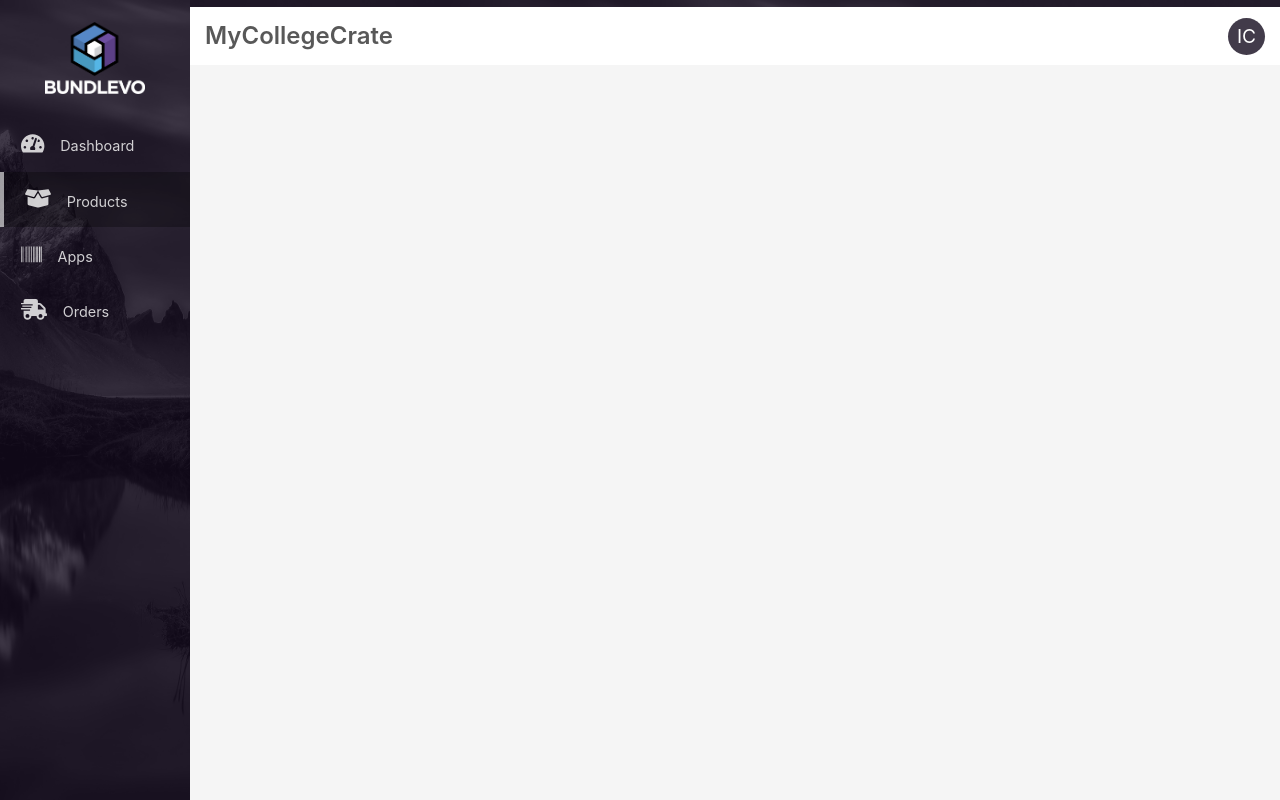
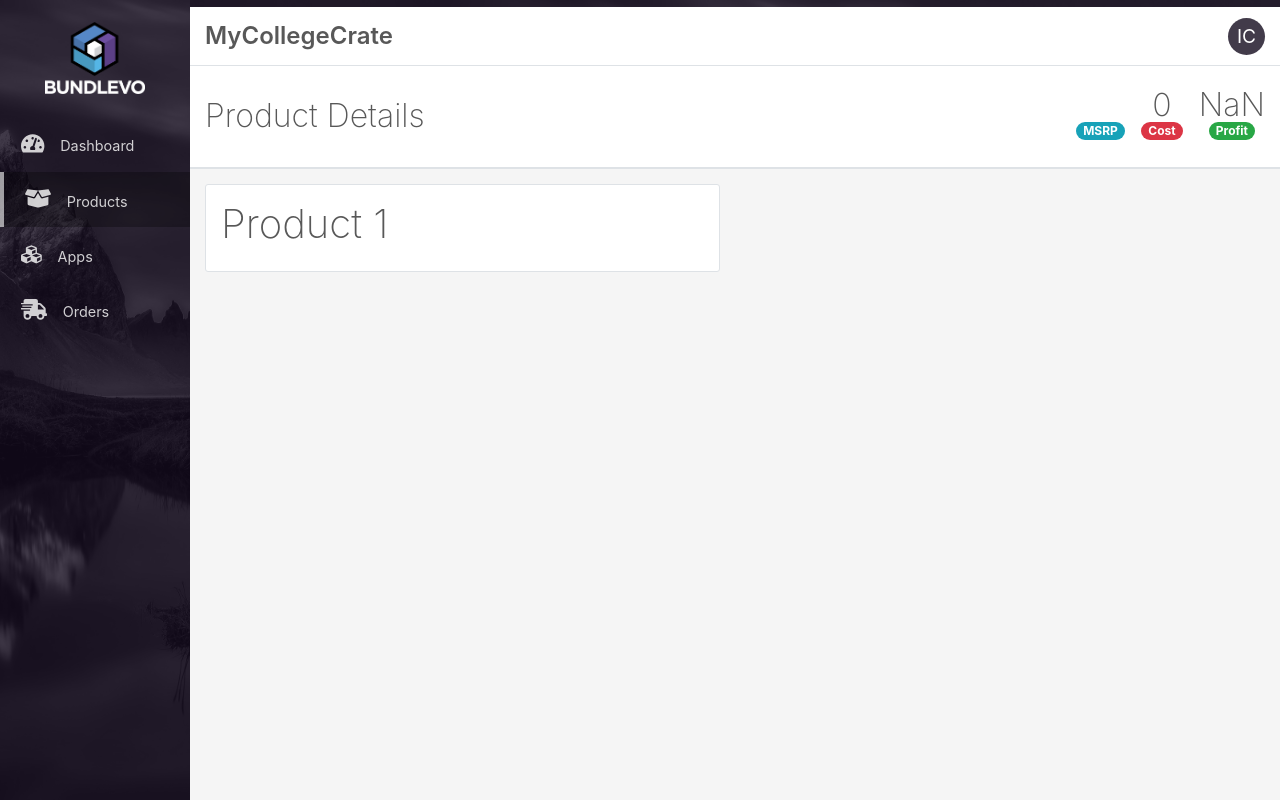
Before and after one commit to iCramer/cratevision-react, a React (Create React App) app: page /products/1 in a window 1280 px wide. Built offline with nearby package versions, Linux system fonts and the light colour scheme; no server answers; sample sign-in values are in the browser's storage.

Commit message:
created product details page

```diff
--- a/src/Auth/Login.js
+++ b/src/Auth/Login.js
@@ -5,6 +5,7 @@ import axios from 'axios'
 import { Panel } from '../components/Panel';
 import { Input } from '../components/Input';
 import logo from '../assets/images/logo.png';
+import httpService from '../services/api';
 
 export class Login extends Component {
   constructor(props) {
@@ -19,18 +20,18 @@ export class Login extends Component {
 
   setFormValues = (evt, field) => {
     this.setState({
-      [`${field}`]: evt.target.value
+      [field]: evt.target.value
     });
   }
 
   submitForm = () => {
-    let body = { username: this.state.email, password: this.state.password };
+    const body = { username: this.state.email, password: this.state.password };
 
-    axios.post('http://my.bundlevo.com/login', body).then(resp => {
+    httpService.API.post('login', body).then(resp => {
       const token = resp.headers.authorization;
       localStorage.setItem('jwt', token);
       this.setState({loginSuccess: true});
-    }, error => {
+    }).catch( error => {
       console.log(error)
     });
   }
--- a/src/Icons.js
+++ b/src/Icons.js
@@ -3,7 +3,7 @@ import { library } from '@fortawesome/fontawesome-svg-core';
 //Font Awesome Icons
 import {
   faTachometerAlt,
-  faBarcode,
+  faCubes,
   faBoxOpen,
   faBox,
   faShippingFast,
@@ -16,7 +16,7 @@ import {
 
 library.add(
   faTachometerAlt,
-  faBarcode,
+  faCubes,
   faBoxOpen,
   faBox,
   faShippingFast,
--- a/src/MainApp/MainApp.js
+++ b/src/MainApp/MainApp.js
@@ -6,6 +6,7 @@ import { SideNav } from '../components/SideNav';
 import { TopBar } from '../components/TopBar';
 import { Dashboard } from './Dashboard';
 import { Products } from './Products';
+import { ProductDetails } from './ProductDetails';
 import { Orders } from './Orders';
 
 export class MainApp extends Component {
@@ -19,6 +20,7 @@ export class MainApp extends Component {
               <Switch>
                 <PrivateRoute exact path="/dashboard" component={ Dashboard } />
                 <PrivateRoute exact path="/products" component={ Products } />
+                <PrivateRoute exact path="/products/:id" component={ ProductDetails } />
                 <PrivateRoute exact path="/orders" component={ Orders } />
                 <PrivateRoute exact path="/">
                   <Redirect to="/dashboard" />
--- /dev/null
+++ b/src/MainApp/ProductDetails.js
@@ -0,0 +1,74 @@
+import React, { Component, Fragment } from 'react';
+
+import { TitleBar } from '../components/TitleBar';
+import { Panel } from '../components/Panel';
+import { Table } from '../components/Table';
+import API from '../services/api';
+
+export class ProductDetails extends Component {
+  constructor(props) {
+    super(props);
+
+    this.state = {
+      id: this.props.match.params.id,
+      product: {},
+      cost: 0
+    }
+
+    this.getProduct();
+  }
+
+  getProduct() {
+    API.get('product/' + this.state.id).then(resp => {
+      this.setState({ product: resp.data });
+      this.calculateCost();
+    }).catch(error => {
+      console.log(error.response)
+    });
+  }
+
+  calculateCost() {
+    let fees = 0;
+    this.state.product.fees.forEach( fee => {
+      fees += fee.price;
+    });
+
+    let prodItemsCost = 0;
+    this.state.product.productItemQuantities.forEach( item => {
+      prodItemsCost += item.productItem.itemCost;
+    });
+
+    this.setState({ cost: (fees + prodItemsCost).toFixed(2)});
+  }
+
+  render() {
+    let product = this.state.product;
+    return (
+      <Fragment>
+        <TitleBar title="Product Details">
+          <div className="calc-group">
+            <span className="h2">{product.msrp}</span>
+            <span className="badge badge-pill badge-info">MSRP</span>
+          </div>
+          <div className="calc-group">
+            <span className="h2">{this.state.cost}</span>
+            <span className="badge badge-pill badge-danger">Cost</span>
+          </div>
+          <div className="calc-group">
+            <span className="h2">{product.mspr - this.state.cost}</span>
+            <span className="badge badge-pill badge-success">Profit</span>
+          </div>
+        </TitleBar>
+        <div className="container-fluid">
+          <div className="row">
+            <div className="col-sm-6">
+              <Panel>
+                <h1>Product {this.state.id}</h1>
+              </Panel>
+            </div>
+          </div>
+        </div>
+      </Fragment>
+    )
+  }
+}
--- a/src/MainApp/Products.js
+++ b/src/MainApp/Products.js
@@ -1,15 +1,14 @@
 import React, { Component, Fragment } from 'react';
 import { FontAwesomeIcon } from '@fortawesome/react-fontawesome';
+import { Link } from 'react-router-dom';
 
 import { Filter } from '../Filter';
 import { TitleBar } from '../components/TitleBar';
 import { Panel } from '../components/Panel';
 import { Table } from '../components/Table';
-import HttpService from '../services/HttpService';
+import API from '../services/api';
 
 export class Products extends Component {
-  http = new HttpService();
-
   constructor() {
     super();
     this.state = {
@@ -23,7 +22,7 @@ export class Products extends Component {
   }
 
   getProducts() {
-    this.http.get('product/all').then(resp => {
+    API.get('product/all').then(resp => {
       this.setState({ products: resp.data || [], filteredProducts: resp.data });
     }).catch(error => {
       console.log(error.response)
@@ -37,14 +36,14 @@ export class Products extends Component {
 
   render() {
     const columns = [
-        { label: 'Name', selector: 'name' },
+        { label: 'Name',
+          render: obj => <Link to={'/products/' + obj.id}>{obj.name}</Link>
+        },
         { label: 'Stock', selector: 'stock' },
         { label: 'MSRP', selector: 'msrp' },
         {
           label: 'Status',
-          render: obj => {
-            return <span className="badge badge-primary">{obj.status.name}</span>
-          }
+          render: obj => <span className="badge badge-primary">{obj.status.name}</span>
         }
     ];
 
@@ -60,14 +59,14 @@ export class Products extends Component {
     return (
       <Fragment>
         <TitleBar title="Products" />
-        <section className="container-fluid">
+        <div className="container-fluid">
           <div className="form-group">
             <input type="text" className="form-control search-input" onChange={evt => this.filter(evt)} placeholder="Search" />
           </div>
           <Panel>
             <Table columns={columns} records={this.state.filteredProducts} actions={tableActions} />
           </Panel>
-        </section>
+        </div>
       </Fragment>
     )
   }
--- a/src/components/Panel.js
+++ b/src/components/Panel.js
@@ -1,8 +1,10 @@
 import React from 'react';
+import classNames from 'classnames';
 
 export const Panel = (props) => {
+  let classSet = classNames('panel', props.className);
   return (
-    <div className="panel">
+    <div className={classSet} {...props}>
       {props.children}
     </div>
   )
--- a/src/components/SideNav.js
+++ b/src/components/SideNav.js
@@ -27,7 +27,7 @@ export class SideNav extends Component {
           </li>
           <li>
             <NavLink activeClassName="active" to="/product-items">
-              <FontAwesomeIcon icon="barcode" />
+              <FontAwesomeIcon icon="cubes" />
               <span>Apps</span>
             </NavLink>
           </li>
--- a/src/components/TitleBar.js
+++ b/src/components/TitleBar.js
@@ -4,6 +4,9 @@ export const TitleBar = (props) => {
   return (
     <div className="title-bar container-fluid">
       <h2 className="title">{props.title}</h2>
+      <div className="right-content">
+        {props.children}
+      </div>
     </div>
   )
 }
--- a/src/services/HttpService.js
+++ /dev/null
@@ -1,13 +0,0 @@
-import axios from 'axios';
-
-export default class HttpService {
-  urlBase = 'http://my.bundlevo.com/';
-
-  getToken() {
-    return localStorage.getItem('jwt');
-  }
-
-  get(endpoint) {
-    return axios.get(this.urlBase + endpoint, { headers: { authorization: this.getToken() } });
-  }
-}
--- /dev/null
+++ b/src/services/api.js
@@ -0,0 +1,8 @@
+import axios from 'axios';
+
+const API = axios.create({
+  baseURL: 'http://my.bundlevo.com/',
+  headers: {Authorization: localStorage.getItem('jwt')}
+});
+
+export default API;
--- a/src/styles/components/_title-bar.scss
+++ b/src/styles/components/_title-bar.scss
@@ -11,4 +11,8 @@
   .title {
     margin: 0;
   }
+
+  .right-content {
+    margin-left: auto;
+  }
 }
--- a/src/styles/index.scss
+++ b/src/styles/index.scss
@@ -39,8 +39,24 @@ body {
   background: #f5f5f5;
 }
 
+main {
+  padding-bottom: 40px;
+}
+
 .search-input {
   width: 250px;
+}
+
+.calc-group {
+  display: inline-block;
+  margin-left: 1rem;
+  text-align: center;
+
+  .h2 {
+    display: block;
+    margin: 0;
+    line-height: 1.6rem;
+  }
 }
 
 #login {
```
Also changed, not shown: 1 other file (tests, documents, lock files or other folders).
